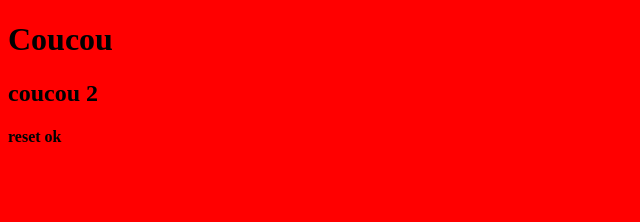
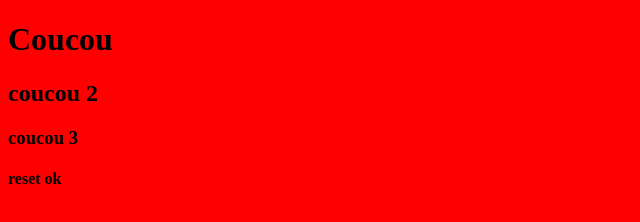
Before and after one commit to fannyrsd/hetic-p2021-g1, a plain HTML site: page index.html in a window 1280 px wide. Shown: the full height of the page, 0-640 px from the left. Drawn offline with Linux system fonts and the light colour scheme.

Commit message:
add coucou 3

```diff
--- a/index.html
+++ b/index.html
@@ -11,6 +11,8 @@
     <h1>Coucou</h1>
     <h2>coucou 2</h2>
 
+    <h3>coucou 3</h3>
+
     <h4>reset ok</h4>
 </body>
 </html>
```
